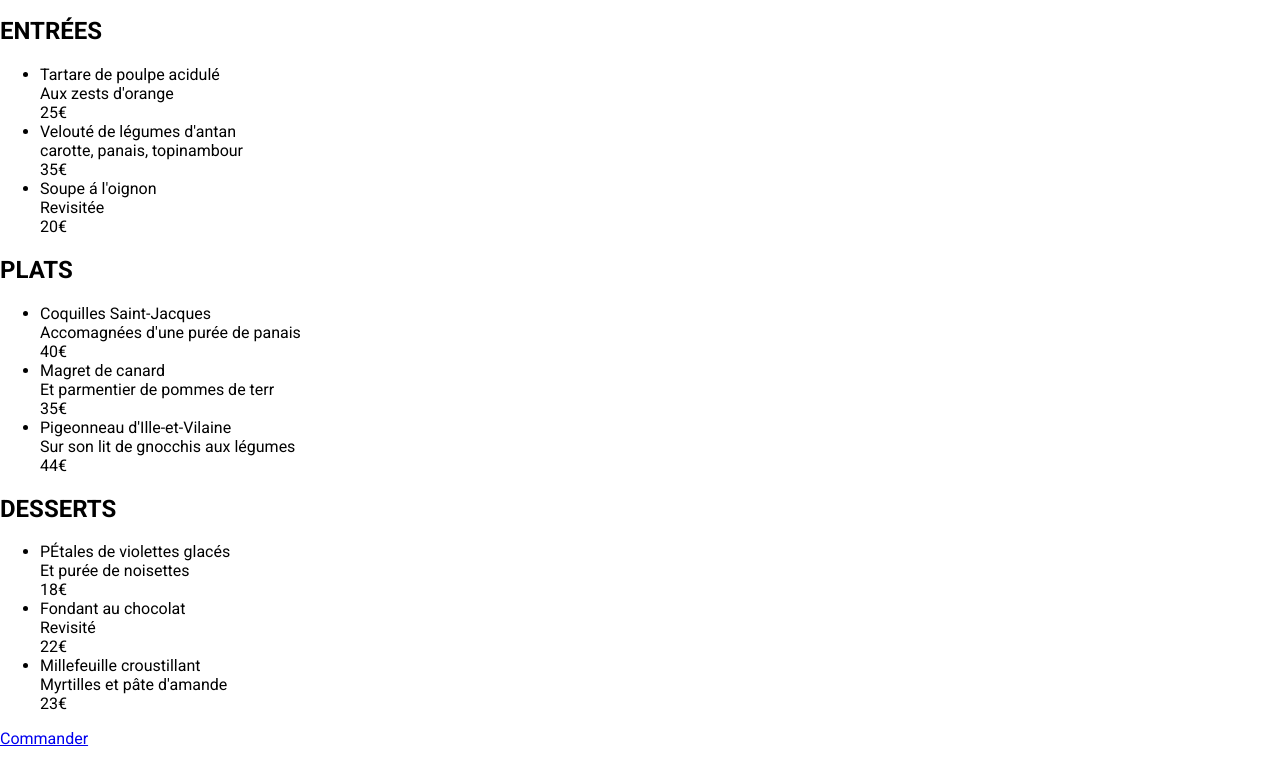
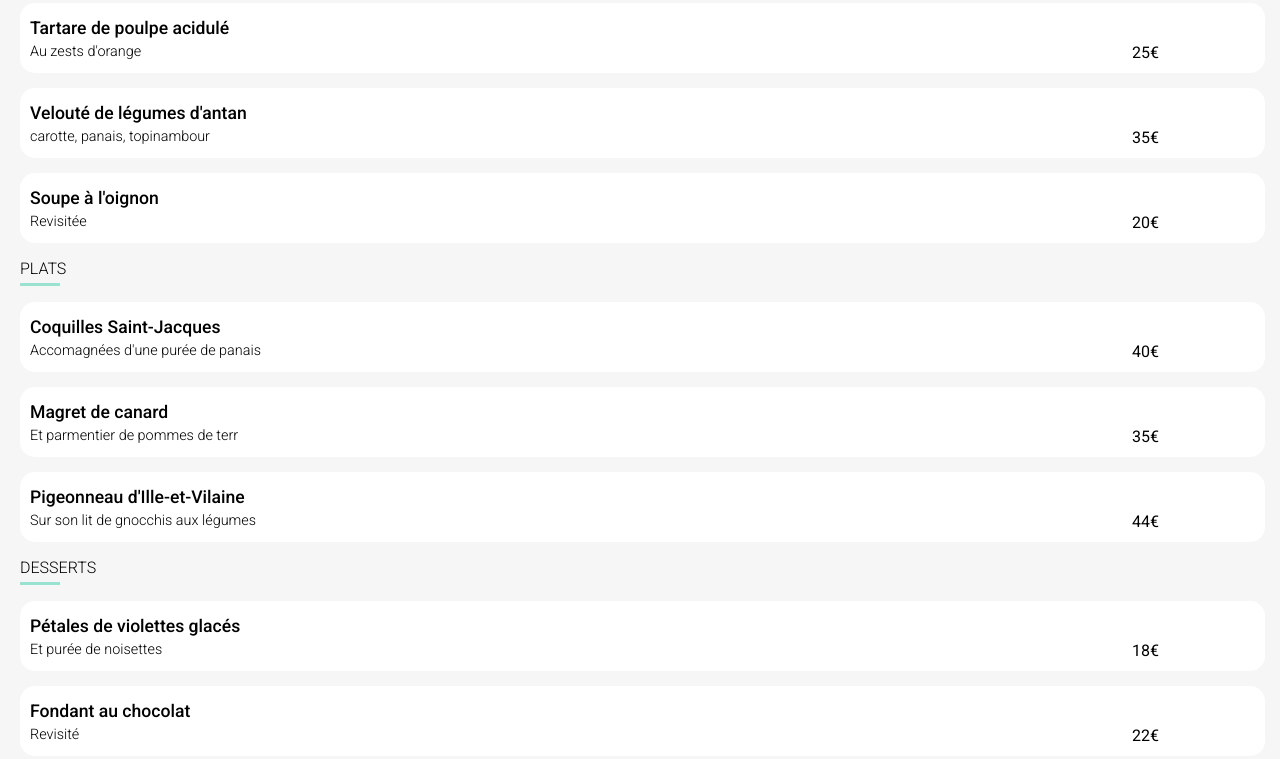
Before and after one commit to Aurelie1201/AurelieBenhar_3_26112020, a website: page a_la_francaise.html in a window 1280 px wide. Shown: the part 467-1226 px from the top of the page. Drawn offline with Linux system fonts and the light colour scheme; a web font is replaced by a local one.

Commit message:
page resto : entrées/plats/desserts

```diff
--- a/a_la_francaise.html
+++ b/a_la_francaise.html
@@ -20,39 +20,39 @@
 
         </header>
 
-        <section class="entete">
 
-            <img src="public/img/restaurants/Francaise.jpg" alt="Photo à la française"/>
+
+            <img src="public/img/restaurants/Francaise.jpg" alt="Photo à la française" class="imageresto"/>
+
+            <section class="menu">
 
             <div>
-                <h1 class="titreresto">&Agrave; la fran&ccedil;aise</h1>
+                <h1 class="menu__titreresto">&Agrave; la fran&ccedil;aise</h1>
                 <i class="far fa-heart"></i>
             </div>
 
-        </section>
 
-        <section>
 
             <h2>ENTR&Eacute;ES</h2>
 
             <ul>
 
                 <li>
-                    <div>Tartare de poulpe acidul&eacute;</div>
-                    <div>Aux zests d'orange</div>
-                    <div>25€</div>
+                    <div class="menu__nom">Tartare de poulpe acidul&eacute;</div>
+                    <div class="menu__description">Au zests d'orange</div>
+                    <div class="menu__prix">25€</div>
                 </li>
 
                 <li>
-                    <div>Velout&eacute; de l&eacute;gumes d'antan</div>
-                    <div>carotte, panais, topinambour</div>
-                    <div>35€</div>
+                    <div class="menu__nom">Velout&eacute; de l&eacute;gumes d'antan</div>
+                    <div class="menu__description">carotte, panais, topinambour</div>
+                    <div class="menu__prix">35€</div>
                 </li>
 
                 <li>
-                    <div>Soupe &aacute; l'oignon</div>
-                    <div>Revisit&eacute;e</div>
-                    <div>20€</div>
+                    <div class="menu__nom">Soupe &agrave; l'oignon</div>
+                    <div class="menu__description">Revisit&eacute;e</div>
+                    <div class="menu__prix">20€</div>
                 </li>
 
             </ul>
@@ -62,21 +62,21 @@
             <ul>
 
                 <li>
-                    <div>Coquilles Saint-Jacques</div>
-                    <div>Accomagn&eacute;es d'une pur&eacute;e de panais</div>
-                    <div>40€</div>
+                    <div class="menu__nom">Coquilles Saint-Jacques</div>
+                    <div class="menu__description">Accomagn&eacute;es d'une pur&eacute;e de panais</div>
+                    <div class="menu__prix">40€</div>
                 </li>
 
                 <li>
-                    <div>Magret de canard</div>
-                    <div>Et parmentier de pommes de terr</div>
-                    <div>35€</div>
+                    <div class="menu__nom">Magret de canard</div>
+                    <div class="menu__description">Et parmentier de pommes de terr</div>
+                    <div class="menu__prix">35€</div>
                 </li>
 
                 <li>
-                    <div>Pigeonneau d'Ille-et-Vilaine</div>
-                    <div>Sur son lit de gnocchis aux l&eacute;gumes</div>
-                    <div>44€</div>
+                    <div class="menu__nom">Pigeonneau d'Ille-et-Vilaine</div>
+                    <div class="menu__description">Sur son lit de gnocchis aux l&eacute;gumes</div>
+                    <div class="menu__prix">44€</div>
                 </li>
 
             </ul>
@@ -86,21 +86,21 @@
             <ul>
 
                 <li>
-                    <div>P&Eacute;tales de violettes glac&eacute;s</div>
-                    <div>Et pur&eacute;e de noisettes</div>
-                    <div>18€</div>
+                    <div class="menu__nom">P&eacute;tales de violettes glac&eacute;s</div>
+                    <div class="menu__description">Et pur&eacute;e de noisettes</div>
+                    <div class="menu__prix">18€</div>
                 </li>
 
                 <li>
-                    <div>Fondant au chocolat</div>
-                    <div>Revisit&eacute;</div>
-                    <div>22€</div>
+                    <div class="menu__nom">Fondant au chocolat</div>
+                    <div class="menu__description">Revisit&eacute;</div>
+                    <div class="menu__prix">22€</div>
                 </li>
 
                 <li>
-                    <div>Millefeuille croustillant</div>
-                    <div>Myrtilles et p&acirc;te d'amande</div>
-                    <div>23€</div>
+                    <div class="menu__nom">Millefeuille croustillant</div>
+                    <div class="menu__description">Myrtilles et p&acirc;te d'amande</div>
+                    <div class="menu__prix">23€</div>
                 </li>
 
             </ul>
--- a/public/sass/a_la_francaise.scss
+++ b/public/sass/a_la_francaise.scss
@@ -2,9 +2,9 @@
 @import "./utils/mixins";
 
 @import "./base/typography";
-@import "./base/base";
+@import "./base/baseresto";
 
-@import "./layout/header";
 @import "./layout/footer";
 @import "./layout/headerpageresto";
-@import "./layout/enteteresto";
+@import "./layout/imageresto";
+@import "./layout/menuresto";
--- /dev/null
+++ b/public/sass/base/_baseresto.scss
@@ -0,0 +1,4 @@
+body{
+    margin: 0 auto;
+    background-color: $color-fond;
+}
--- a/public/sass/base/_typography.scss
+++ b/public/sass/base/_typography.scss
@@ -2,8 +2,8 @@ body{
     font-family: 'Roboto', sans-serif;
 }
 
-.titreresto{
+.menu__titreresto{
     font-family: 'Shrikhand', sans serif;
     font-size: 1.7em;
-    font-weight: 500;
+    font-weight: 300;
 }
--- a/public/sass/layout/_headerpageresto.scss
+++ b/public/sass/layout/_headerpageresto.scss
@@ -1,5 +1,10 @@
 header{
-    a{
+    width:100%;
+    text-align: center;
+    background-color: white;
+    padding-top: 20px;
+    padding-bottom: 10px;
+    & a{
         text-decoration: none;
         color: black;
         position: relative;
@@ -9,4 +14,7 @@ header{
             font-size: large;
         }
     }
+    & img{
+        width: 45%;
+    }
 }
--- /dev/null
+++ b/public/sass/layout/_imageresto.scss
@@ -0,0 +1,4 @@
+.imageresto{
+    width: 100%;
+    height: 250px;
+}
--- /dev/null
+++ b/public/sass/layout/_menuresto.scss
@@ -0,0 +1,58 @@
+.menu{
+    background-color: $color-fond;
+    position: relative;
+    bottom: 50px;
+    border-radius: 35px 35px 0px 0px;
+    padding-right: 15px;
+    padding-left: 20px;
+    & div{
+        display: flex;
+        justify-content: space-between;
+        & h1{
+            margin-left: 5px;
+        }
+        & i{
+            font-size:x-large;
+            margin-top: 25px;
+            margin-right: 20px;
+        }
+    }
+    & h2{
+        width: 40px;
+        font-weight: 300;
+        font-size: medium;
+        border-bottom: solid 3px $color-tertiary;
+        padding-bottom: 5px;
+    }
+    & ul{
+        padding: 0px;
+        list-style: none;
+        & li{
+            background-color: white;
+            border-radius: 15px;
+            margin-bottom: 15px;
+            display: flex;
+            flex-direction: column;
+            flex-wrap: wrap;
+            height: 70px;
+        }
+    }
+    &__nom{
+        padding-left: 10px;
+        padding-top: 15px;
+        font-size: 1.1em;
+        font-weight: 500;
+        width: 70%;
+    }
+    &__description{
+        padding-top: 5px;
+        padding-left: 10px;
+        font-weight: 300;
+        font-size: 0.9em;
+        width: 80%;
+    }
+    &__prix{
+        height: 100%;
+        padding-top: 40px;
+    }
+}
```
Also changed, not shown: public/css/a_la_francaise.css, public/css/style.css, 1 other file.
